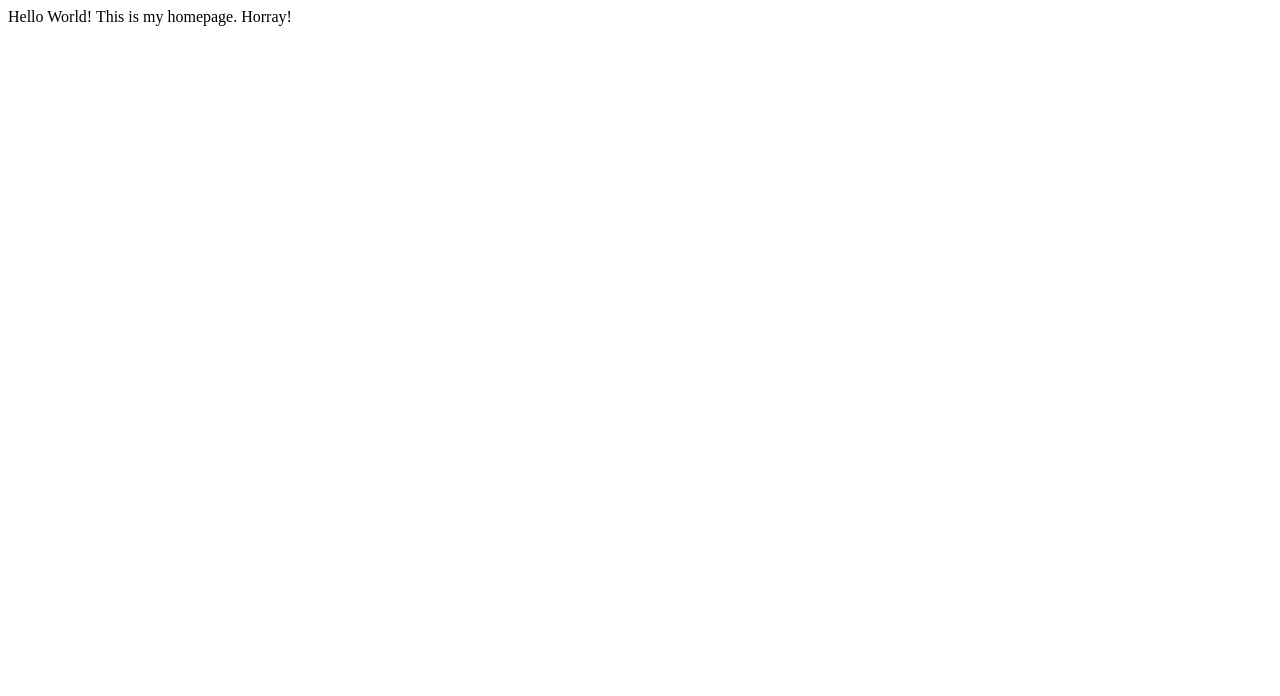
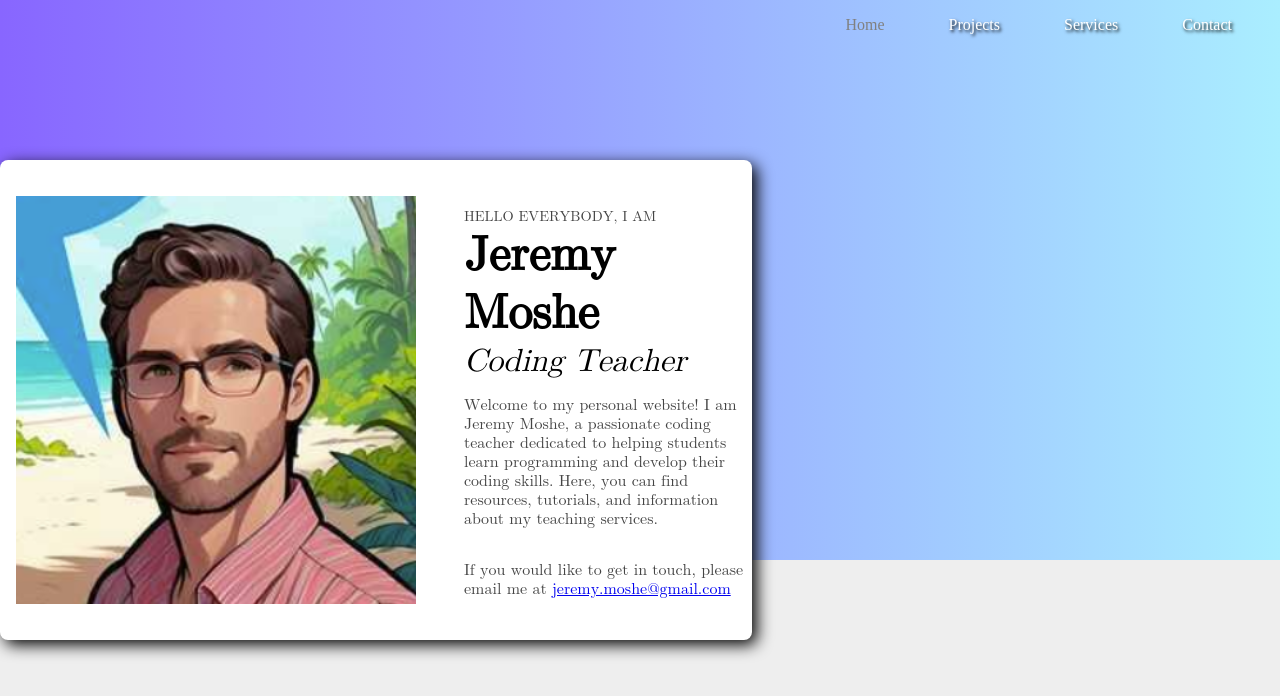
Before and after one commit to Frivolimous/frivolimous.github.io, a plain HTML site: page index.html in a window 1280 px wide. Drawn offline with Linux system fonts and the light colour scheme.

Commit message:
first push

```diff
--- /dev/null
+++ b/index.css
@@ -0,0 +1,85 @@
+body {
+    background: #eee;
+    margin: 0;
+}
+
+#color-box {
+    width: 100%;
+    height: 70%;
+    background-image: linear-gradient(to right, #86f, #aef);
+}
+
+#main-container {
+    display: flex;
+    background: #fff;
+    position: fixed;
+    justify-self: center;
+    align-self: anchor-center;
+    box-shadow: 0.3em 0.3em 1em 0;
+    border-radius: 0.5em;
+    max-width: 47em;
+    min-height: 30em;
+}
+
+#main-left-column {
+    padding: 1em;
+    align-items: center;
+    display: flex;
+}
+
+#main-right-column {
+    display: flex;
+    flex-direction: column;
+    align-items: baseline;
+    justify-content: space-evenly;
+    height: 2em;
+    padding-left: 2em;
+    padding-top: 3em;
+    font-family: math;
+    color: #444;
+    padding-right: 0.5em;
+}
+
+#hero {
+    width: 25em;
+}
+
+.header {
+    font-size: 3em;
+    color: #000;
+    font-weight: bold;
+}
+
+.super-header {
+    font-size: 0.9em;
+}
+
+.sub-header {
+    font-size: 2em;
+    font-style: italic;
+    color: #000;
+}
+
+.navbar {
+    display: flex;
+    gap: 4em;
+    justify-content: end;
+    padding-right: 3em;
+    padding-top: 1em;
+}
+
+.navbar a {
+    color: white;
+    text-shadow: 0.1em 0.1em 0.2em black;
+    text-decoration: none;
+}
+
+.navbar a:hover {
+    text-decoration: underline;
+    color: rgb(0, 255, 255);
+}
+
+.disabled-nav-link {
+    color: gray;
+    text-decoration: none;
+}
--- a/index.html
+++ b/index.html
@@ -1,3 +1,27 @@
-Hello World!
+<head>
+    <title>Jeremy Moshe - Coding Teacher</title>
+    <link rel="stylesheet" href="index.css">
+</head>
+<body>
 
-This is my homepage. Horray!
+    <div id="color-box">
+    <div class="navbar">
+        <div class="disabled-nav-link">Home</div>
+        <a href="./projects.html">Projects</a>
+        <a href="#services">Services</a>
+        <a href="#contact">Contact</a>
+    </div>
+    </div>
+    <div id="main-container">
+        <div id="main-left-column">
+            <img id="hero" src="./Profile Image.png">
+        </div>
+        <div id="main-right-column">
+            <div class="super-header">HELLO EVERYBODY, I AM</div>
+            <div class="header">Jeremy Moshe</div>
+            <div class="sub-header">Coding Teacher</div>
+            <p>Welcome to my personal website! I am Jeremy Moshe, a passionate coding teacher dedicated to helping students learn programming and develop their coding skills. Here, you can find resources, tutorials, and information about my teaching services.</p>
+            <p>If you would like to get in touch, please email me at <a href="mailto:jeremy.moshe@gmail.com">jeremy.moshe@gmail.com</a>
+        </div>
+    </div>
+</body>
```
Also changed, not shown: projects.html (added, +20 -0 lines), Profile Image.png (added), index.js (added), meetme.jpg.avif (added).
